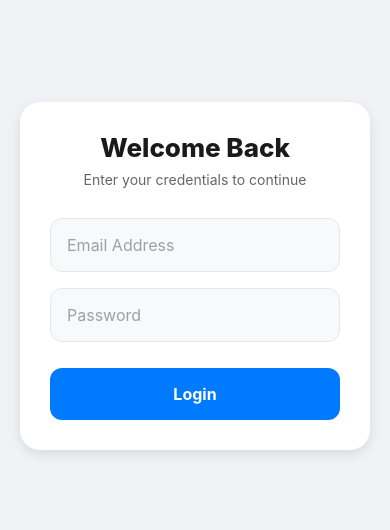
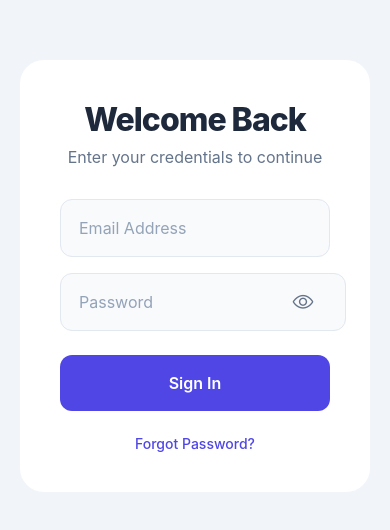
Before and after one commit to Sumayya-Afrin/SmartStudyScheduler-backend, a React Native app: screen /Auth in a window 390 px wide. Shown: the part 146-676 px from the top of the page. Built offline with nearby package versions, Linux system fonts and the light colour scheme.

Commit message:
Working on reset password and logout

```diff
--- a/src/screens/AuthScreen.tsx
+++ b/src/screens/AuthScreen.tsx
@@ -1,15 +1,9 @@
 import React, { useState } from 'react';
 import {
-  View,
-  TextInput,
-  TouchableOpacity,
-  Text,
-  StyleSheet,
-  Alert,
-  ActivityIndicator,
-  KeyboardAvoidingView,
-  Platform
+  View, TextInput, TouchableOpacity, Text, StyleSheet,
+  Alert, ActivityIndicator, KeyboardAvoidingView, Platform
 } from 'react-native';
+import { Ionicons } from '@expo/vector-icons';
 import { saveToken } from '../utils/storage';
 import api from '../services/api';
 
@@ -17,13 +11,9 @@ const AuthScreen = ({ navigation }: { navigation: any }) => {
   const [email, setEmail] = useState('');
   const [password, setPassword] = useState('');
   const [isLoading, setIsLoading] = useState(false);
+  const [showPassword, setShowPassword] = useState(false);
 
   const handleLogin = async () => {
-    if (!email || !password) {
-      Alert.alert("Error", "Please fill in all fields.");
-      return;
-    }
-
     setIsLoading(true);
     try {
       const response = await api.post<{ token: string }>('/auth/login', { email, password });
@@ -37,13 +27,13 @@ const AuthScreen = ({ navigation }: { navigation: any }) => {
   };
 
   return (
-    <KeyboardAvoidingView
-      behavior={Platform.OS === 'ios' ? 'padding' : 'height'}
-      style={styles.container}
-    >
+    <KeyboardAvoidingView behavior={Platform.OS === 'ios' ? 'padding' : 'height'} style={styles.container}>
       <View style={styles.formCard}>
+        {/* Academic branding - simple header */}
+        <View style={styles.header}>
           <Text style={styles.title}>Welcome Back</Text>
           <Text style={styles.subtitle}>Enter your credentials to continue</Text>
+        </View>
 
         <TextInput
           style={styles.input}
@@ -52,27 +42,32 @@ const AuthScreen = ({ navigation }: { navigation: any }) => {
           onChangeText={setEmail}
           autoCapitalize="none"
           keyboardType="email-address"
-          placeholderTextColor="#A0A0A0"
+          placeholderTextColor="#94A3B8"
         />
+
+        <View style={styles.passwordContainer}>
           <TextInput
-          style={styles.input}
+            style={[styles.input, { flex: 1, marginBottom: 0 }]}
             placeholder="Password"
-          secureTextEntry
+            secureTextEntry={!showPassword}
             value={password}
             onChangeText={setPassword}
-          placeholderTextColor="#A0A0A0"
+            placeholderTextColor="#94A3B8"
           />
+          <TouchableOpacity
+            style={styles.eyeIcon}
+            onPress={() => setShowPassword(!showPassword)}
+          >
+            <Ionicons name={showPassword ? "eye-off-outline" : "eye-outline"} size={22} color="#64748B" />
+          </TouchableOpacity>
+        </View>
 
-        <TouchableOpacity
-          style={[styles.button, isLoading && styles.buttonDisabled]}
-          onPress={handleLogin}
-          disabled={isLoading}
-        >
-          {isLoading ? (
-            <ActivityIndicator color="#fff" />
-          ) : (
-            <Text style={styles.buttonText}>Login</Text>
-          )}
+        <TouchableOpacity style={styles.button} onPress={handleLogin} disabled={isLoading}>
+          {isLoading ? <ActivityIndicator color="#fff" /> : <Text style={styles.buttonText}>Sign In</Text>}
+        </TouchableOpacity>
+
+        <TouchableOpacity onPress={() => Alert.alert("Support", "Contact us to reset your password.")}>
+          <Text style={styles.forgotText}>Forgot Password?</Text>
         </TouchableOpacity>
       </View>
     </KeyboardAvoidingView>
@@ -80,47 +75,17 @@ const AuthScreen = ({ navigation }: { navigation: any }) => {
 };
 
 const styles = StyleSheet.create({
-  // Added alignItems: 'center' to keep the card centered on Web
-  container: {
-    flex: 1,
-    backgroundColor: '#F0F2F5',
-    justifyContent: 'center',
-    alignItems: 'center',
-    padding: 20
-  },
-  // Added maxWidth to prevent stretching on Desktop
-  formCard: {
-    width: '100%',
-    maxWidth: 400,
-    backgroundColor: '#fff',
-    padding: 30,
-    borderRadius: 20,
-    shadowColor: '#000',
-    shadowOffset: { width: 0, height: 4 },
-    shadowOpacity: 0.1,
-    shadowRadius: 12,
-    elevation: 8
-  },
-  title: { fontSize: 26, fontWeight: '800', color: '#1A1A1A', marginBottom: 8, textAlign: 'center' },
-  subtitle: { fontSize: 14, color: '#666', marginBottom: 30, textAlign: 'center' },
-  input: {
-    backgroundColor: '#F8F9FA',
-    padding: 16,
-    borderRadius: 12,
-    marginBottom: 16,
-    fontSize: 16,
-    borderWidth: 1.5,
-    borderColor: '#E5E7EB'
-  },
-  button: {
-    backgroundColor: '#007AFF',
-    padding: 16,
-    borderRadius: 12,
-    alignItems: 'center',
-    marginTop: 10
-  },
-  buttonDisabled: { backgroundColor: '#A0CFFF' },
-  buttonText: { color: '#fff', fontSize: 16, fontWeight: '700' }
+  container: { flex: 1, backgroundColor: '#F1F5F9', justifyContent: 'center', alignItems: 'center', padding: 20 },
+  formCard: { width: '100%', maxWidth: 400, backgroundColor: '#fff', padding: 40, borderRadius: 24, elevation: 5 },
+  header: { marginBottom: 32 },
+  title: { fontSize: 32, fontWeight: '800', color: '#1E293B', textAlign: 'center', letterSpacing: -1 },
+  subtitle: { fontSize: 16, color: '#64748B', textAlign: 'center', marginTop: 8 },
+  input: { backgroundColor: '#F8FAFC', padding: 18, borderRadius: 12, marginBottom: 16, borderWidth: 1, borderColor: '#E2E8F0', fontSize: 16 },
+  passwordContainer: { flexDirection: 'row', alignItems: 'center', marginBottom: 16 },
+  eyeIcon: { position: 'absolute', right: 16 },
+  button: { backgroundColor: '#4F46E5', padding: 18, borderRadius: 12, alignItems: 'center', marginTop: 8 },
+  buttonText: { color: '#fff', fontSize: 16, fontWeight: '600' },
+  forgotText: { color: '#4F46E5', textAlign: 'center', marginTop: 24, fontSize: 14, fontWeight: '500' }
 });
 
 export default AuthScreen;
--- a/src/screens/ProfileScreen.tsx
+++ b/src/screens/ProfileScreen.tsx
@@ -1,5 +1,20 @@
+import { useNavigation } from '@react-navigation/native';
+import { removeToken } from '../utils/storage';
+
 const ProfileScreen = () => {
+  const navigation = useNavigation<any>();
+
+  const handleLogout = async () => {
+    await removeToken();
+    // Reset navigation stack to prevent going back
+    navigation.reset({
+      index: 0,
+      routes: [{ name: 'Auth' }],
+    });
+  };
+
   return <div>Profile Screen</div>;
 };
 
+
 export default ProfileScreen;
--- a/src/utils/storage.ts
+++ b/src/utils/storage.ts
@@ -16,3 +16,7 @@ export const getToken = async () => {
     return await SecureStore.getItemAsync('userToken');
   }
 };
+
+export const removeToken = async () => {
+  await SecureStore.deleteItemAsync('userToken');
+};
```
Also changed, not shown: src/screens/ResetPasswordScreen.tsx (added, +31 -0 lines), 2 other files (tests, documents, lock files or other folders). Lines whose indentation alone changed are shown as unchanged.
